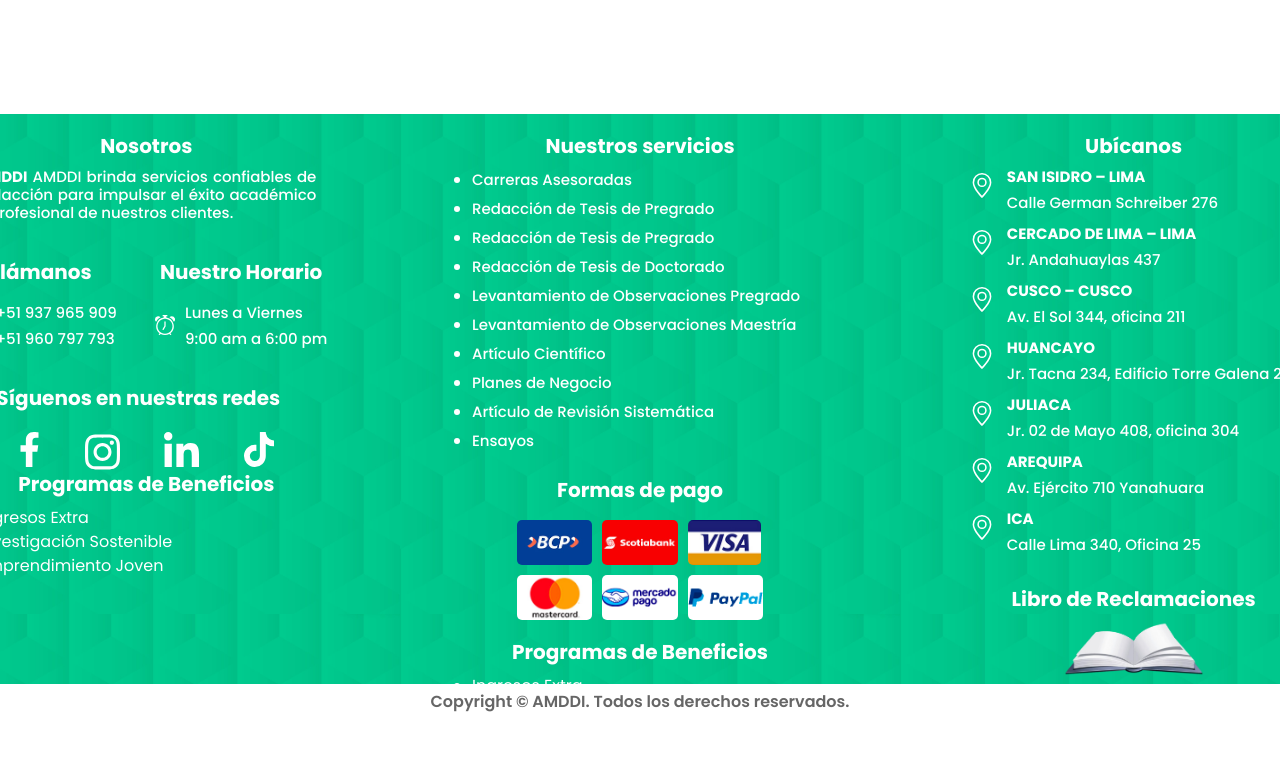
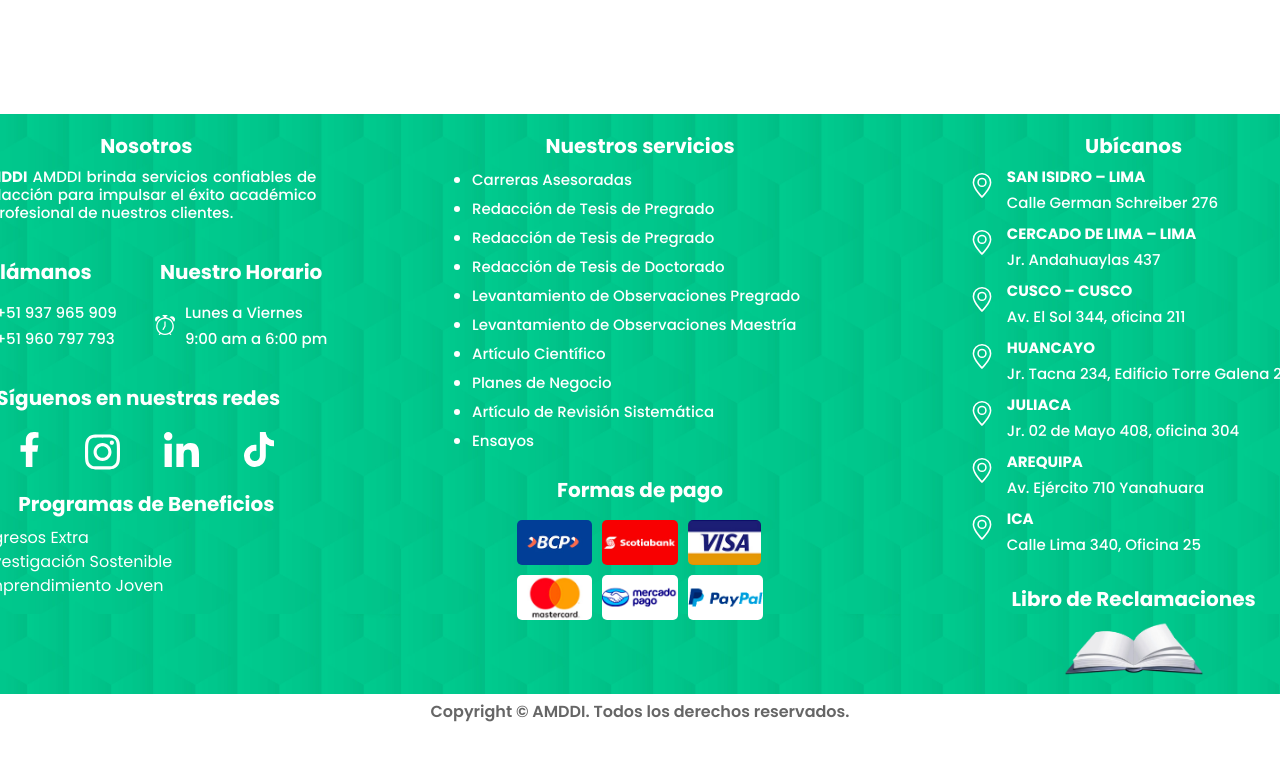
Before and after one commit to CJRS1/AMDDI, a React (Create React App) app in the folder amddi_project/: page /AMDDI/nosotros in a window 1280 px wide. Shown: the part 2409-3169 px from the top of the page. After the commit the page ends 3139 px from the top, so only its background shows below. Built offline with nearby package versions, Linux system fonts and the light colour scheme.

Commit message:
Se realizaron trajeron los errores y se realizarán las correcciones del merge

```diff
--- a/amddi_project/src/components/Footer.js
+++ b/amddi_project/src/components/Footer.js
@@ -229,17 +229,6 @@ export default function Footer() {
                         </div>
                     </div>
 
-                    <div className="programas">
-                        <h4><strong>Programas de Beneficios</strong></h4>
-
-                        <div className="container-list">
-                            <ul>
-                                <li><HashLink smooth to="/AMDDI/ingresosextra" className="li-effect"> Ingresos Extra</HashLink> </li>
-                                <li><HashLink smooth to="/AMDDI/investigacionsostenible" className="li-effect"> Investigación Sostenible</HashLink> </li>
-                                <li><HashLink smooth to="/AMDDI/emprendimientojoven" className="li-effect"> Emprendimiento Joven</HashLink> </li>
-                            </ul>
-                        </div>
-                    </div>
 
                 </div>
                 <div className="footer-description-ubicanos">
--- a/amddi_project/src/styles/Footer.css
+++ b/amddi_project/src/styles/Footer.css
@@ -4,6 +4,7 @@
 
 body {
   font-family: "Poppins", sans-serif !important;
+  margin-bottom: 0 !important;
 }
 
 h1 {
@@ -137,7 +138,7 @@ section {
 }
 
 .footer-description {
-  height: 570px;
+  height: 580px;
   width: 1481px;
   background-image: url(../images/fonto_verde.jpeg);
   background-size: 500px 500px;
@@ -319,6 +320,7 @@ section {
   flex-direction: column;
   justify-content: center;
   align-items: center;
+  margin-top: 20px;
 }
 
 @media (max-width: 768px) {
--- a/amddi_project/src/styles/Footer.scss
+++ b/amddi_project/src/styles/Footer.scss
@@ -1,7 +1,7 @@
 @import 'Variables';
 
 .footer-description {
-    height: 570px;
+    height: 580px;
     width: 1481px;
     background-image: url(../images/fonto_verde.jpeg);
     background-size: 500px 500px;
@@ -155,6 +155,7 @@
     align-items: center;
     font-weight: 600 !important;
     color: $gris-oscuro !important;
+
 }
 
 
@@ -194,6 +195,7 @@
     flex-direction: column;
     justify-content: center;
     align-items: center;
+    margin-top: 20px;
 }
 
 @media (max-width: 768px) {
--- a/amddi_project/src/styles/Variables.css
+++ b/amddi_project/src/styles/Variables.css
@@ -4,6 +4,7 @@
 
 body {
   font-family: "Poppins", sans-serif !important;
+  margin-bottom: 0 !important;
 }
 
 h1 {
--- a/amddi_project/src/styles/Variables.scss
+++ b/amddi_project/src/styles/Variables.scss
@@ -13,6 +13,8 @@ $transition: 0.5s;
 
 body {
     font-family: 'Poppins', sans-serif !important;
+    margin-bottom: 0 !important;
+
 }
 
 h1 {
```
Also changed, not shown: 2 other files (tests, documents, lock files or other folders).
